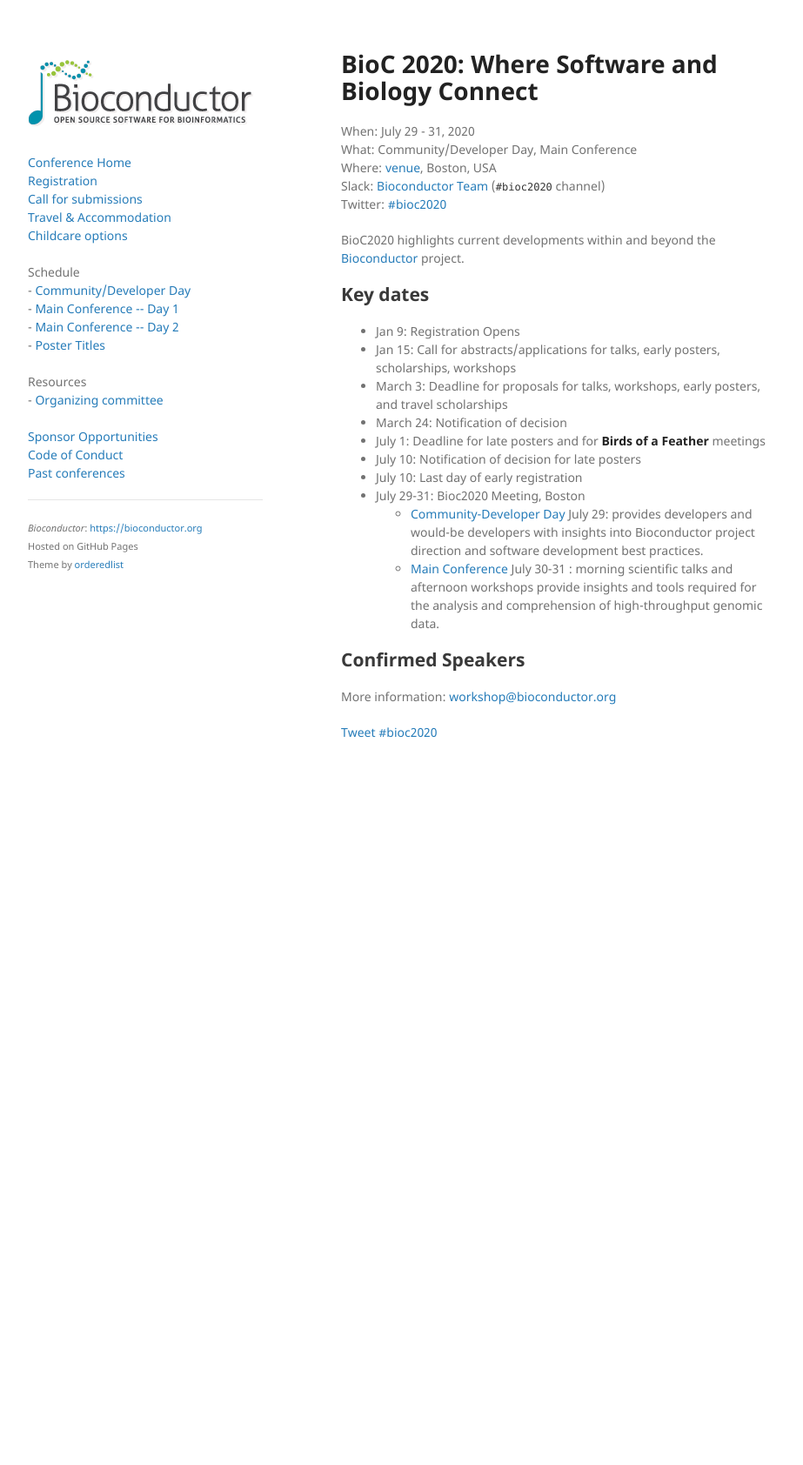
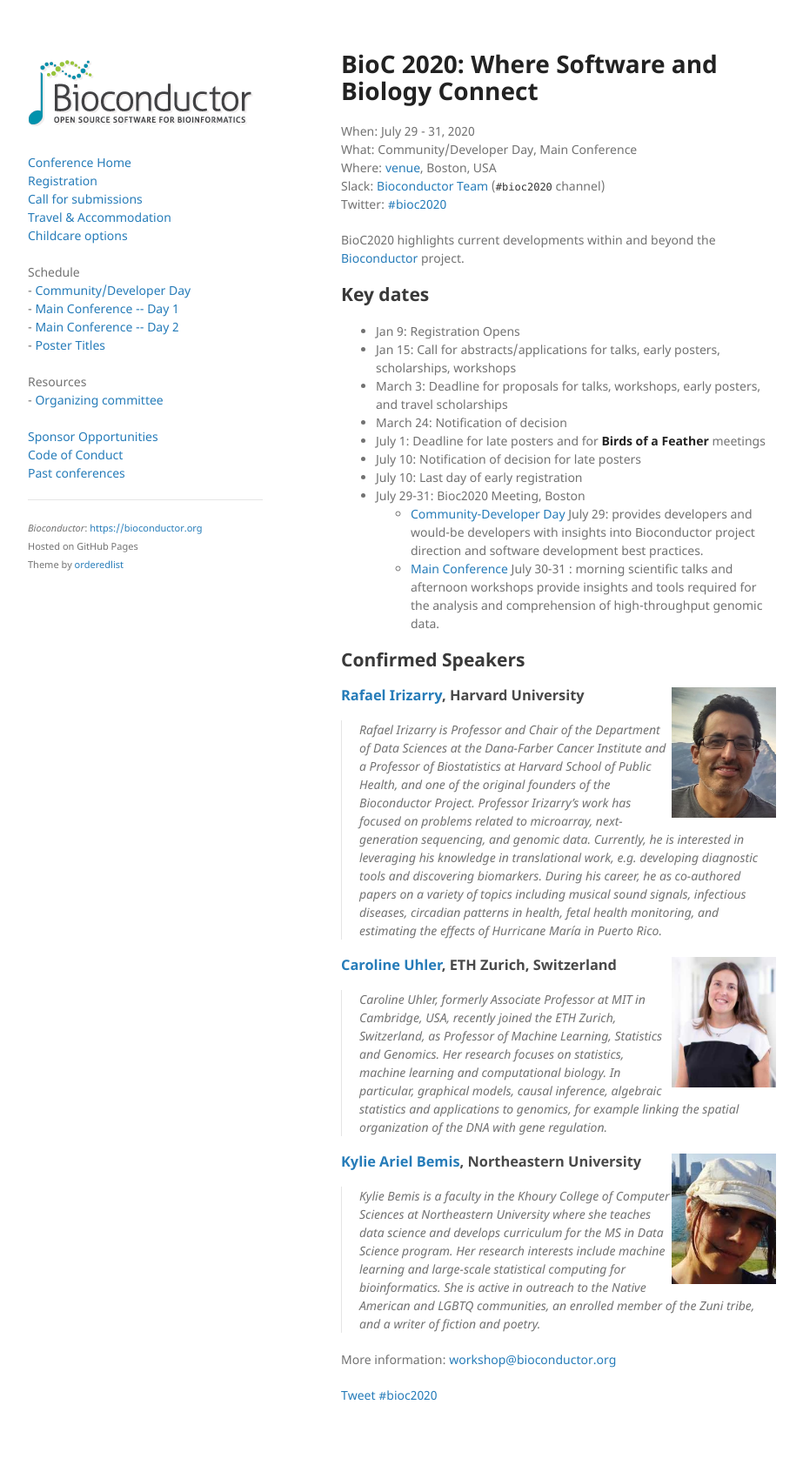
Before and after one commit to Bioconductor/BioC2020, a Jekyll site: the page built from docs/index.md, in a window 1280 px wide. Shown: the whole page at 87% size, without its empty margins (178-1101 px from the left). Built offline with Jekyll 4.4.1, drawn with Linux system fonts in a browser that asks for light colours; comment, search, counter and statistics services are not loaded; before the commit the page ends 922 px from its top, so only the background shows below that.

Commit message:
add Rafa, Caroline, Kylie

```diff
--- a/docs/index.md
+++ b/docs/index.md
@@ -1,16 +1,18 @@
 ---
 layout: default
-# speakers:
-#   - name: Rob Patro
-#     inst: Stony Brook University
-#     url: http://www.robpatro.com/redesign
-#     blurb: "I am an assistant professor in the Computer Science
-#       department at Stony Brook University. My main academic interests
-#       include computational biology and bioinformatics, machine
-#       learning, programming languages, computer graphics, scientific
-#       visualization and parallel computation. I also have recreational
-#       interests in math, physics, music, politics and video games."
-
+speakers:
+  - name: Rafael Irizarry
+    inst: Harvard University
+    url: https://rafalab.github.io
+    blurb: "Rafael Irizarry is Professor and Chair of the Department of Data Sciences at the Dana-Farber Cancer Institute and a Professor of Biostatistics at Harvard School of Public Health, and one of the original founders of the Bioconductor Project. Professor Irizarry’s work has focused on problems related to microarray, next-generation sequencing, and genomic data. Currently, he is interested in leveraging his knowledge in translational work, e.g. developing diagnostic tools and discovering biomarkers. During his career, he as co-authored papers on a variety of topics including musical sound signals, infectious diseases, circadian patterns in health, fetal health monitoring, and estimating the effects of Hurricane María in Puerto Rico."
+  - name: Caroline Uhler
+    inst: ETH Zurich, Switzerland
+    url: https://www.carolineuhler.com
+    blurb: "Caroline Uhler, formerly Associate Professor at MIT in Cambridge, USA, recently joined the ETH Zurich, Switzerland, as Professor of Machine Learning, Statistics and Genomics. Her research focuses on statistics, machine learning and computational biology. In particular, graphical models, causal inference, algebraic statistics and applications to genomics, for example linking the spatial organization of the DNA with gene regulation."
+  - name: Kylie Ariel Bemis
+    inst: Northeastern University
+    url: https://kuwisdelu.github.io
+    blurb: "Kylie Bemis is a faculty in the Khoury College of Computer Sciences at Northeastern University where she teaches data science and develops curriculum for the MS in Data Science program. Her research interests include machine learning and large-scale statistical computing for bioinformatics. She is active in outreach to the Native American and LGBTQ communities, an enrolled member of the Zuni tribe, and a writer of fiction and poetry."
 ---
 
 {% include header.md %}
```
Also changed, not shown: docs/images/speakers/AnshulKundaje.jpg (deleted), docs/images/speakers/CarolineUhler.jpg (added), docs/images/speakers/ElliPapaemmanuil.jpg (deleted), docs/images/speakers/JeffreyLeek.jpg (deleted), docs/images/speakers/KylieArielBemis.jpg (added), docs/images/speakers/LievenClement.jpg (deleted), docs/images/speakers/LievenClement.png (deleted), docs/images/speakers/LihuaJulieZhu.jpg (deleted), docs/images/speakers/RafaelIrizarry.jpg (added), docs/images/speakers/SiminaBoca.jpg (deleted), docs/images/speakers/SiminaBoca.png (deleted), 1 other file.
